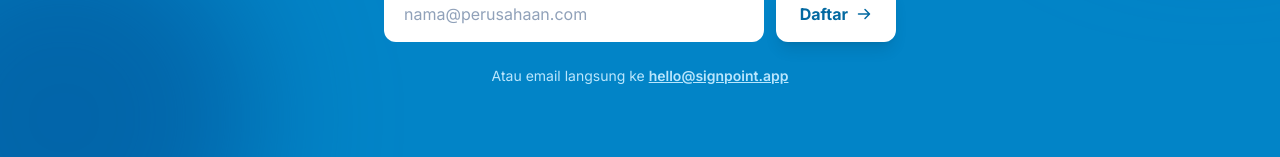
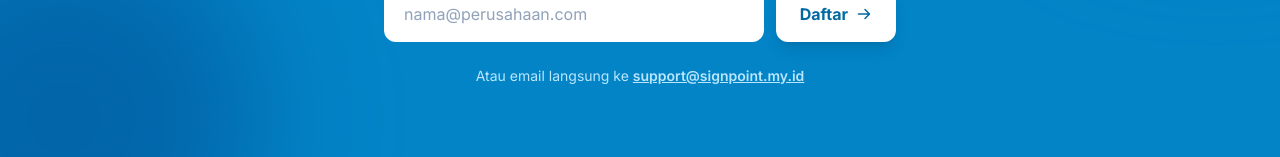
Before and after one commit to naufalkhaddafy/signpoint, a Next.js app: page / in a window 1280 px wide. Shown: the part 5815-5972 px from the top of the page. Built offline with nearby package versions, Linux system fonts and the light colour scheme.

Commit message:
fix: contact support

```diff
--- a/src/app/privacy/page.tsx
+++ b/src/app/privacy/page.tsx
@@ -50,10 +50,10 @@ export default function PrivacyPage() {
             <p>
               Untuk pertanyaan terkait privasi, hubungi kami di{" "}
               <a
-                href="mailto:hello@signpoint.app"
+                href="mailto:support@signpoint.my.id"
                 className="text-brand-600 font-semibold hover:underline"
               >
-                hello@signpoint.app
+                support@signpoint.my.id
               </a>
               .
             </p>
--- a/src/app/terms/page.tsx
+++ b/src/app/terms/page.tsx
@@ -49,10 +49,10 @@ export default function TermsPage() {
             <p>
               Pertanyaan mengenai ketentuan ini dapat dikirim ke{" "}
               <a
-                href="mailto:hello@signpoint.app"
+                href="mailto:support@signpoint.my.id"
                 className="text-brand-600 font-semibold hover:underline"
               >
-                hello@signpoint.app
+                support@signpoint.my.id
               </a>
               .
             </p>
--- a/src/components/layout/Footer.tsx
+++ b/src/components/layout/Footer.tsx
@@ -50,7 +50,7 @@ export function Footer() {
                 <Link href="/contact" className="hover:text-brand-600 transition">Kontak</Link>
               </li>
               <li>
-                <a href="mailto:hello@signpoint.app" className="hover:text-brand-600 transition">Hubungi Sales</a>
+                <a href="mailto:support@signpoint.my.id" className="hover:text-brand-600 transition">Hubungi Sales</a>
               </li>
             </ul>
           </div>
@@ -74,7 +74,7 @@ export function Footer() {
         <div className="border-t border-slate-100 pt-8 flex flex-col md:flex-row justify-between items-center gap-4">
           <p className="text-slate-400 text-xs sm:text-sm">© 2026 SignPoint Inc. All rights reserved.</p>
           <div className="flex gap-5 text-slate-400">
-            <a href="mailto:hello@signpoint.app" aria-label="Hubungi kami via email" className="hover:text-brand-600 transition transform hover:scale-110">
+            <a href="mailto:support@signpoint.my.id" aria-label="Hubungi kami via email" className="hover:text-brand-600 transition transform hover:scale-110">
               <EnvelopeSimple weight="fill" className="text-xl sm:text-2xl" />
             </a>
             <Link href="/#company" aria-label="Tentang SignPoint" className="hover:text-brand-600 transition transform hover:scale-110">
--- a/src/components/sections/ContactSection.tsx
+++ b/src/components/sections/ContactSection.tsx
@@ -19,7 +19,7 @@ export function ContactSection() {
         </p>
 
         <form
-          action="mailto:hello@signpoint.app"
+          action="mailto:support@signpoint.my.id"
           method="post"
           encType="text/plain"
           className="flex flex-col sm:flex-row gap-3 max-w-lg mx-auto"
@@ -46,8 +46,8 @@ export function ContactSection() {
 
         <p className="text-brand-200 text-sm mt-6">
           Atau email langsung ke{" "}
-          <a href="mailto:hello@signpoint.app" className="underline font-semibold hover:text-white transition">
-            hello@signpoint.app
+          <a href="mailto:support@signpoint.my.id" className="underline font-semibold hover:text-white transition">
+            support@signpoint.my.id
           </a>
         </p>
       </div>
```
